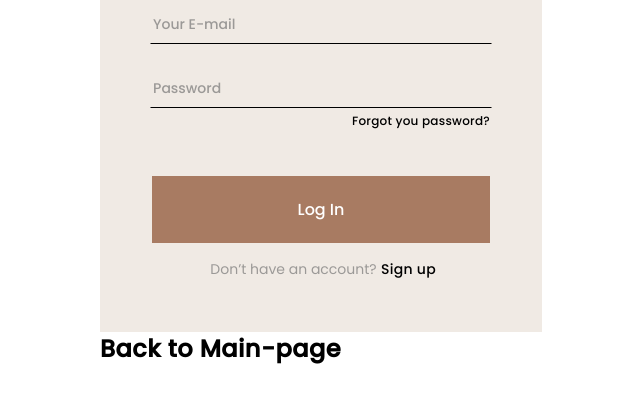
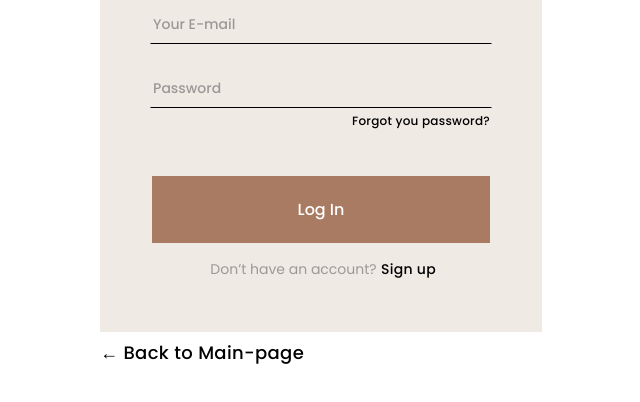
Before and after one commit to gladosq/jewellery, a plain HTML site: page no-js-login.html in a window 1280 px wide. Shown: the part 380-782 px from the top of the page, without its empty margins (319-959 px from the left). Drawn offline with Linux system fonts and the light colour scheme.

Commit message:
Deploying to gh-pages from @ gladosq/jewellery@bf5f080613d43967558482fb1124f11fb388b173 🚀

```diff
--- a/css/styles.css
+++ b/css/styles.css
@@ -796,8 +796,8 @@ button.swiper-pagination-bullet {
   -webkit-animation: none;
           animation: none; }
   .modal__nojs .modal__wrapper .modal__nojs-back {
-    font-weight: 700;
-    font-size: 24px;
+    font-weight: 500;
+    font-size: 18px;
     color: #000000;
     font-family: "Poppins", "Arial", sans-serif;
     position: absolute;
@@ -2181,6 +2181,8 @@ button.swiper-pagination-bullet {
     display: flex; }
   .footer__input-container {
     padding-right: 0; }
+    .footer__input-container input {
+      max-width: 150px; }
     .footer__input-container::before {
       width: 97%; }
     .footer__input-container button {
--- a/no-js-login.html
+++ b/no-js-login.html
@@ -4,6 +4,8 @@
   <meta charset="utf-8">
   <meta name="viewport" content="width=device-width, initial-scale=1">
   <title>Jewellery</title>
+  <link rel="preload" href="fonts/poppins-latin-400.woff2" as="font" crossorigin="anonymous">
+  <link rel="preload" href="fonts/cormorant-garamond-latin-400.woff2" as="font" crossorigin="anonymous">
   <link rel="stylesheet" type="text/css" href="css/styles.min.css">
 </head>
 <body class="page-body">
@@ -30,7 +32,7 @@
         <button type="button">Log In</button>
         <p class="">Don’t have an account?<a href="">Sign up</a></p>
       </form>
-      <a class="modal__nojs-back" href="main.html">Back to Main-page</a>
+      <a class="modal__nojs-back" href="main.html">← Back to Main-page</a>
     </div>
   </section>
 </body>
```
Also changed, not shown: catalog.html (+2 -0 lines), index.html (+2 -0 lines), main.html (+2 -0 lines), css/styles.min.css.
